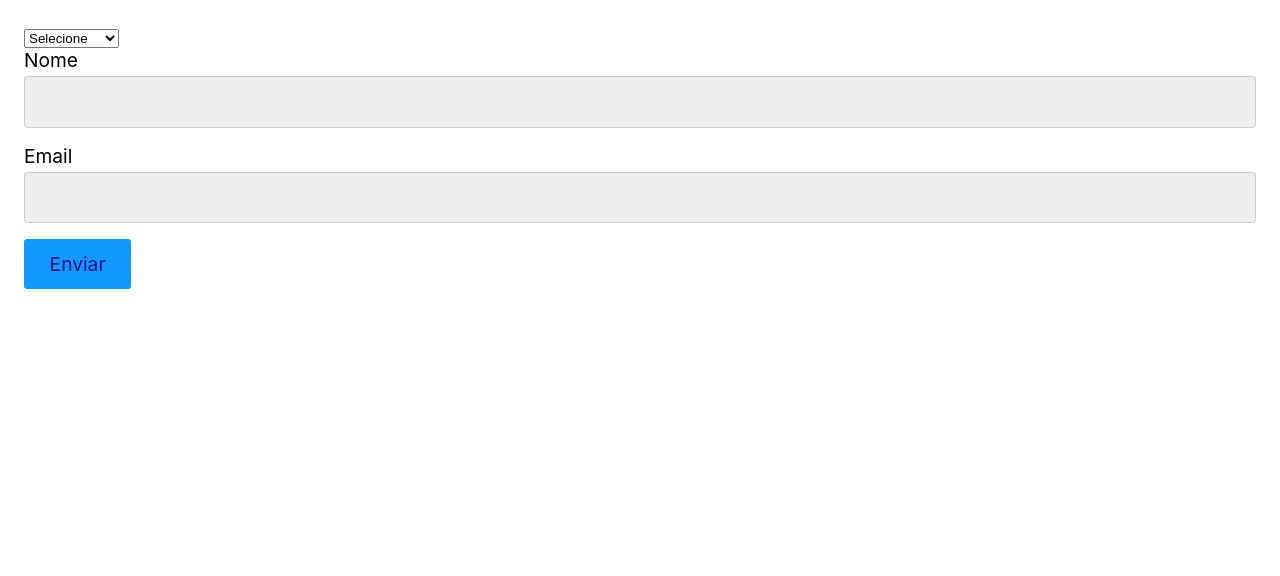
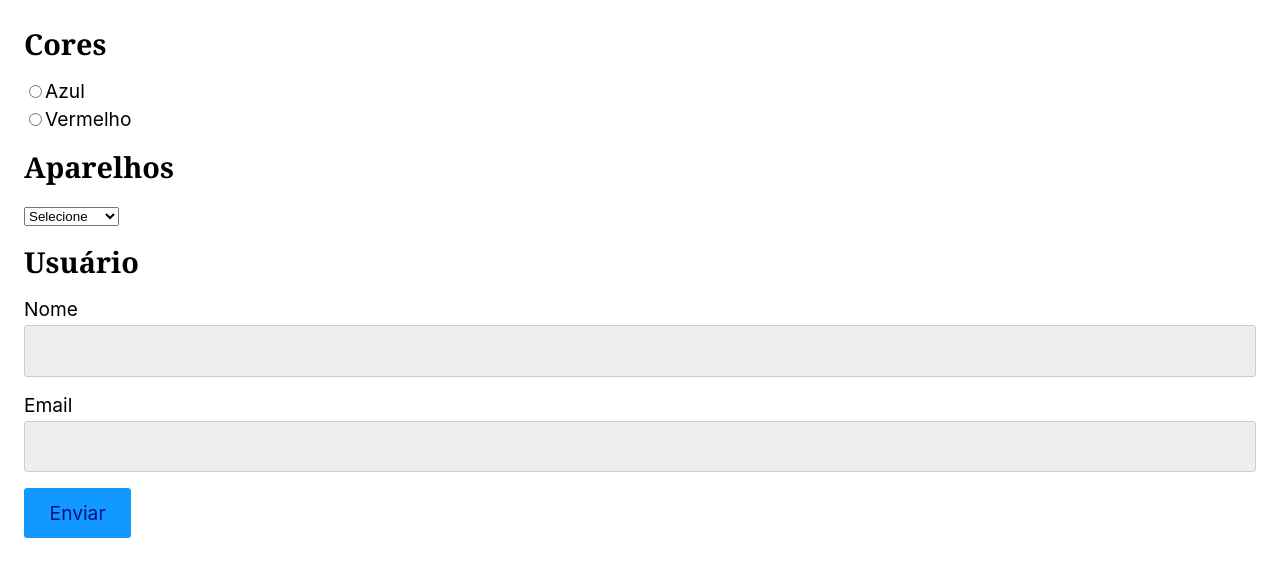
Before and after one commit to rovicz/reactLearning, a React (Create React App) app in the folder form-react/appreact/: page / in a window 1280 px wide. Shown: the top 576 px of the page. Built offline with nearby package versions, Linux system fonts and the light colour scheme.

Commit message:
form - radio

```diff
--- a/form-react/appreact/src/App.js
+++ b/form-react/appreact/src/App.js
@@ -1,19 +1,25 @@
 import React from "react";
 import Input from "./Form/Input";
 import Select from "./Form/Select";
+import Radio from "./Form/Radio";
 
 const App = () => {
   const [nome, setNome] = React.useState("");
   const [email, setEmail] = React.useState("");
   const [produto, setProduto] = React.useState("");
+  const [cor, setCor] = React.useState("");
 
   return (
     <form>
+      <h2>Cores</h2>
+      <Radio options={["Azul", "Vermelho"]} value={cor} setValue={setCor} />
+      <h2>Aparelhos</h2>
       <Select
         options={["Tablet", "Smartphone"]}
         value={produto}
         setValue={setProduto}
       />
+      <h2>Usuário</h2>
       <Input id="nome" label="Nome" value={nome} setValue={setNome} required />
       <Input id="email" label="Email" value={email} setValue={setEmail} />
 
--- /dev/null
+++ b/form-react/appreact/src/Form/Radio.js
@@ -0,0 +1,22 @@
+import React from "react";
+
+const Radio = ({ options, value, setValue, ...props }) => {
+  return (
+    <>
+      {options.map((option) => (
+        <label key={option}>
+          <input
+            type="radio"
+            value={option}
+            checked={value === option}
+            onChange={({ target }) => setValue(target.value)}
+            {...props}
+          />
+          {option}
+        </label>
+      ))}
+    </>
+  );
+};
+
+export default Radio;
```
